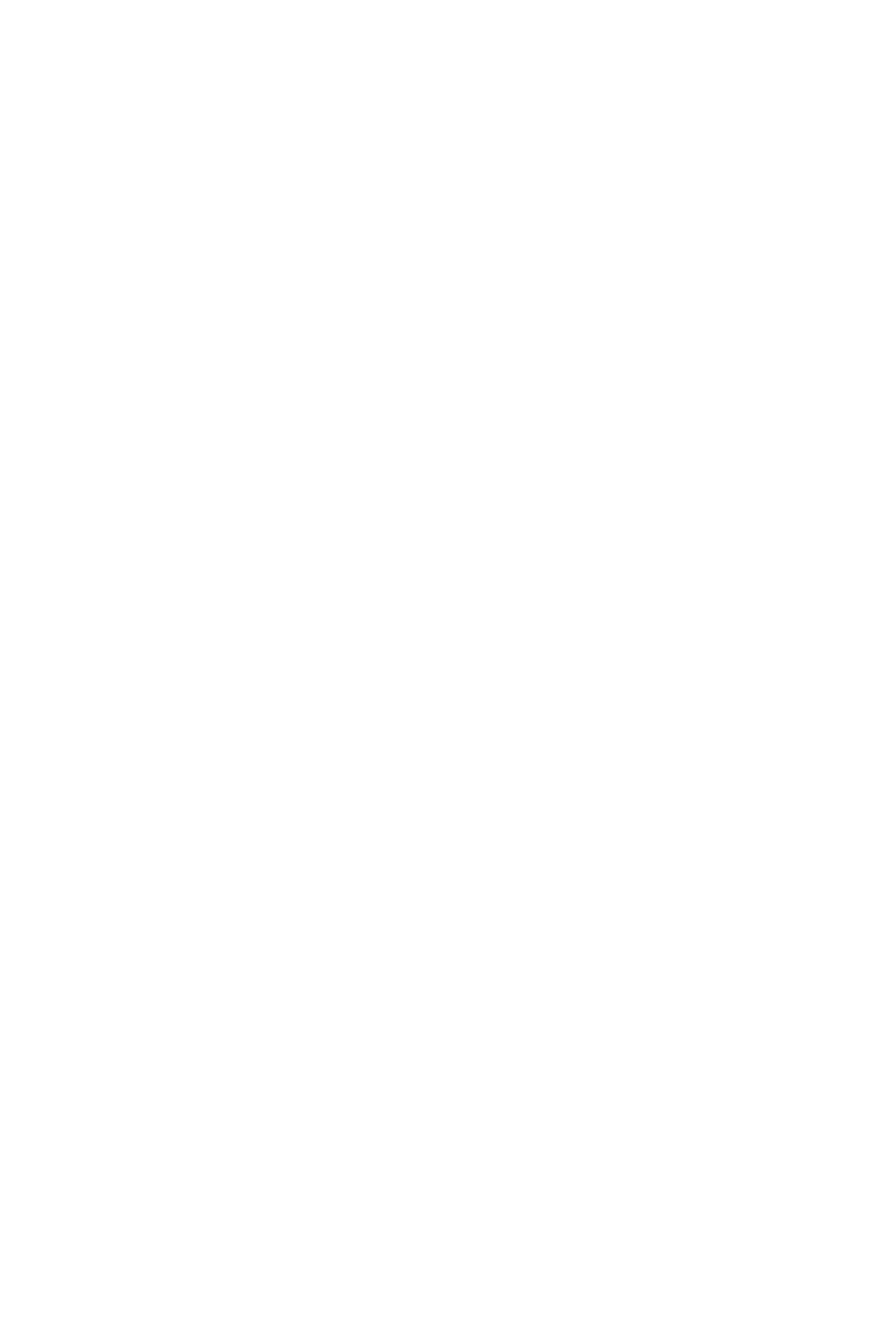
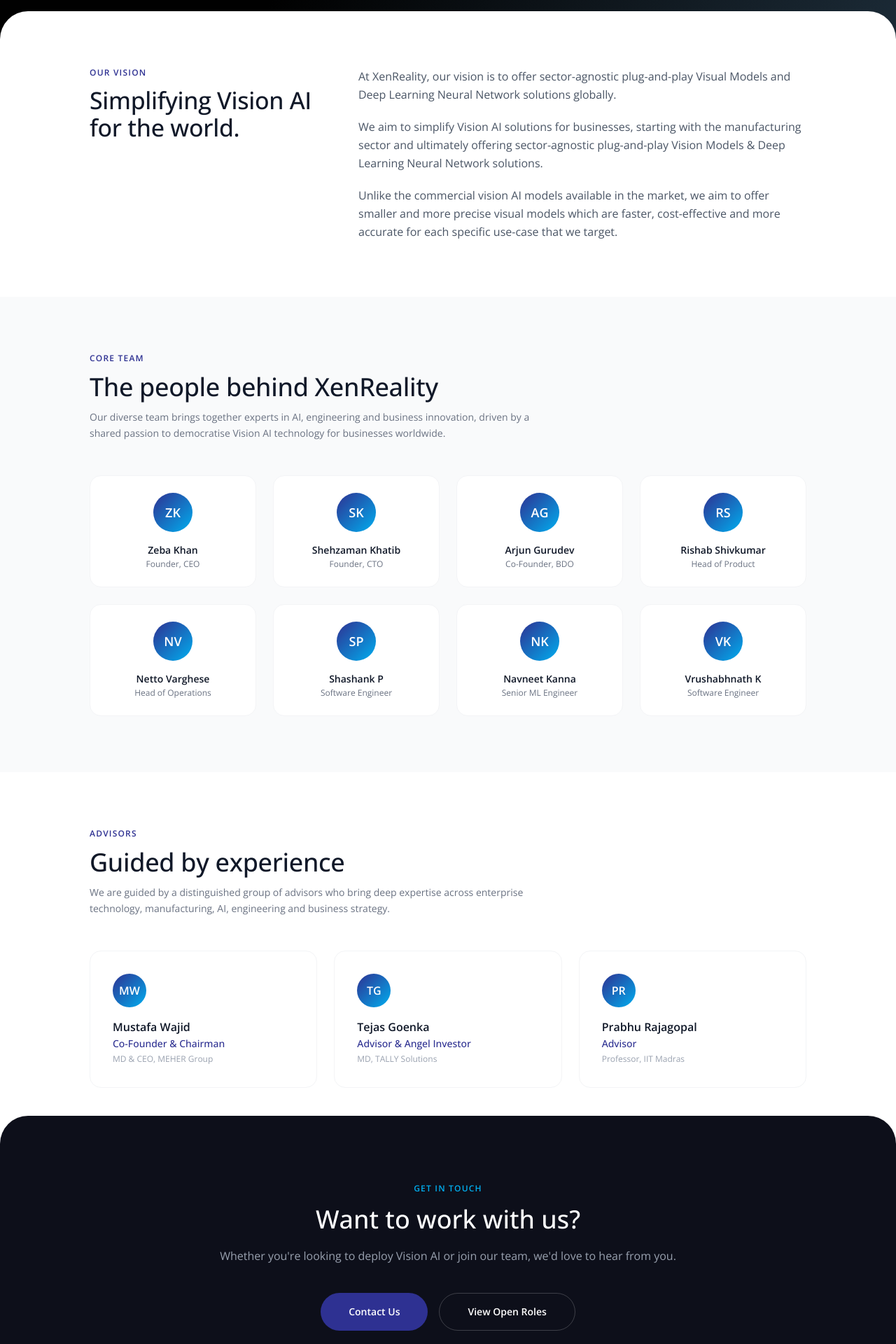
Before and after one commit to HarshithaRao524/XenReality-Website, a Next.js app: page /about in a window 1280 px wide. Before the commit this address had no page. Shown: the part 800-2720 px from the top of the page at 70% size. Before the commit the page ends 800 px from the top, so only its background shows below. Built offline with nearby package versions, Linux system fonts and the light colour scheme.

Commit message:
Add About Us page: vision, core team, advisors sections

```diff
--- /dev/null
+++ b/app/about/page.tsx
@@ -0,0 +1,217 @@
+import Navbar from "@/components/ui/Navbar";
+import Footer from "@/components/sections/Footer";
+import Link from "next/link";
+import type { Metadata } from "next";
+
+export const metadata: Metadata = {
+  title: "About Us",
+  description: "Learn about XenReality's mission to simplify Vision AI for businesses worldwide.",
+};
+
+const TEAM = [
+  { name: "Zeba Khan",          title: "Founder, CEO"         },
+  { name: "Shehzaman Khatib",   title: "Founder, CTO"         },
+  { name: "Arjun Gurudev",      title: "Co-Founder, BDO"      },
+  { name: "Rishab Shivkumar",   title: "Head of Product"      },
+  { name: "Netto Varghese",     title: "Head of Operations"   },
+  { name: "Shashank P",         title: "Software Engineer"    },
+  { name: "Navneet Kanna",      title: "Senior ML Engineer"   },
+  { name: "Vrushabhnath K",     title: "Software Engineer"    },
+];
+
+const ADVISORS = [
+  {
+    name:    "Mustafa Wajid",
+    title:   "Co-Founder & Chairman",
+    company: "MD & CEO, MEHER Group",
+  },
+  {
+    name:    "Tejas Goenka",
+    title:   "Advisor & Angel Investor",
+    company: "MD, TALLY Solutions",
+  },
+  {
+    name:    "Prabhu Rajagopal",
+    title:   "Advisor",
+    company: "Professor, IIT Madras",
+  },
+];
+
+function initials(name: string) {
+  return name.split(" ").map((n) => n[0]).join("").slice(0, 2).toUpperCase();
+}
+
+export default function AboutPage() {
+  return (
+    <>
+      <Navbar />
+      <main>
+
+        {/* ── Hero ── */}
+        <section
+          className="flex items-center -mt-16"
+          style={{
+            background: "linear-gradient(120deg, #010101 49%, #1b2a36 100%)",
+            minHeight: "calc(100vh + 120px)",
+          }}
+        >
+          <div className="max-w-7xl mx-auto w-full px-8 lg:px-16 pt-52 pb-24">
+            <p className="text-xs font-semibold text-white uppercase tracking-[0.18em] mb-6">
+              Company
+            </p>
+            <h1
+              className="text-[36px] lg:text-[48px] xl:text-[56px] font-medium text-white mb-4"
+              style={{ letterSpacing: "-0.02rem", lineHeight: "104%" }}
+            >
+              About XenReality.
+            </h1>
+            <p
+              className="font-normal max-w-xl text-[16px] md:text-[18px]"
+              style={{ color: "#ccc", letterSpacing: "-0.08px", lineHeight: "150%", marginTop: "16px" }}
+            >
+              We strive to simplify Vision AI, making it universally accessible and transformative across industries.
+            </p>
+          </div>
+        </section>
+
+        {/* ── Vision ── */}
+        <section className="rounded-t-[2.5rem] relative z-10 -mt-10 bg-white py-20 px-6">
+          <div className="max-w-5xl mx-auto grid md:grid-cols-[1fr_2fr] gap-16 items-start">
+            <div>
+              <p className="text-xs font-semibold text-[#2E3192] uppercase tracking-widest mb-3">
+                Our Vision
+              </p>
+              <h2
+                className="text-[28px] md:text-[34px] font-medium text-gray-900"
+                style={{ letterSpacing: "-0.02rem", lineHeight: "115%" }}
+              >
+                Simplifying Vision AI for the world.
+              </h2>
+            </div>
+            <div className="flex flex-col gap-5 text-gray-600 text-base leading-relaxed">
+              <p>
+                At XenReality, our vision is to offer sector-agnostic plug-and-play Visual Models and Deep Learning Neural Network solutions globally.
+              </p>
+              <p>
+                We aim to simplify Vision AI solutions for businesses, starting with the manufacturing sector and ultimately offering sector-agnostic plug-and-play Vision Models &amp; Deep Learning Neural Network solutions.
+              </p>
+              <p>
+                Unlike the commercial vision AI models available in the market, we aim to offer smaller and more precise visual models which are faster, cost-effective and more accurate for each specific use-case that we target.
+              </p>
+            </div>
+          </div>
+        </section>
+
+        {/* ── Core Team ── */}
+        <section className="bg-gray-50 py-20 px-6">
+          <div className="max-w-5xl mx-auto">
+            <div className="mb-12">
+              <p className="text-xs font-semibold text-[#2E3192] uppercase tracking-widest mb-3">
+                Core Team
+              </p>
+              <h2
+                className="text-[28px] md:text-[36px] font-medium text-gray-900 mb-3"
+                style={{ letterSpacing: "-0.02rem", lineHeight: "115%" }}
+              >
+                The people behind XenReality
+              </h2>
+              <p className="text-sm text-gray-500 max-w-2xl leading-relaxed">
+                Our diverse team brings together experts in AI, engineering and business innovation, driven by a shared passion to democratise Vision AI technology for businesses worldwide.
+              </p>
+            </div>
+            <div className="grid grid-cols-2 sm:grid-cols-3 lg:grid-cols-4 gap-6">
+              {TEAM.map((member) => (
+                <div
+                  key={member.name}
+                  className="bg-white rounded-2xl p-6 border border-gray-100 flex flex-col items-center text-center gap-4"
+                >
+                  <div
+                    className="w-14 h-14 rounded-full flex items-center justify-center text-white font-semibold text-lg shrink-0"
+                    style={{ background: "linear-gradient(135deg, #2E3192, #00AEEF)" }}
+                  >
+                    {initials(member.name)}
+                  </div>
+                  <div>
+                    <p className="text-sm font-semibold text-gray-900">{member.name}</p>
+                    <p className="text-xs text-gray-500 mt-0.5">{member.title}</p>
+                  </div>
+                </div>
+              ))}
+            </div>
+          </div>
+        </section>
+
+        {/* ── Advisors ── */}
+        <section className="bg-white py-20 px-6">
+          <div className="max-w-5xl mx-auto">
+            <div className="mb-12">
+              <p className="text-xs font-semibold text-[#2E3192] uppercase tracking-widest mb-3">
+                Advisors
+              </p>
+              <h2
+                className="text-[28px] md:text-[36px] font-medium text-gray-900 mb-3"
+                style={{ letterSpacing: "-0.02rem", lineHeight: "115%" }}
+              >
+                Guided by experience
+              </h2>
+              <p className="text-sm text-gray-500 max-w-2xl leading-relaxed">
+                We are guided by a distinguished group of advisors who bring deep expertise across enterprise technology, manufacturing, AI, engineering and business strategy.
+              </p>
+            </div>
+            <div className="grid grid-cols-1 sm:grid-cols-3 gap-6">
+              {ADVISORS.map((advisor) => (
+                <div
+                  key={advisor.name}
+                  className="rounded-2xl border border-gray-100 p-8 flex flex-col gap-4"
+                >
+                  <div
+                    className="w-12 h-12 rounded-full flex items-center justify-center text-white font-semibold shrink-0"
+                    style={{ background: "linear-gradient(135deg, #2E3192, #00AEEF)" }}
+                  >
+                    {initials(advisor.name)}
+                  </div>
+                  <div>
+                    <p className="text-base font-semibold text-gray-900">{advisor.name}</p>
+                    <p className="text-sm text-[#2E3192] font-medium mt-0.5">{advisor.title}</p>
+                    <p className="text-xs text-gray-400 mt-1">{advisor.company}</p>
+                  </div>
+                </div>
+              ))}
+            </div>
+          </div>
+        </section>
+
+        {/* ── Bottom CTA ── */}
+        <section className="rounded-t-[2.5rem] relative z-10 -mt-10 bg-[#0d0f1a] py-24 px-6 text-center">
+          <div className="max-w-2xl mx-auto">
+            <p className="text-xs font-semibold text-[#00AEEF] uppercase tracking-widest mb-4">
+              Get in touch
+            </p>
+            <h2 className="text-[36px] font-medium text-white leading-[1.1] mb-5">
+              Want to work with us?
+            </h2>
+            <p className="text-gray-400 text-base leading-relaxed mb-10">
+              Whether you&apos;re looking to deploy Vision AI or join our team, we&apos;d love to hear from you.
+            </p>
+            <div className="flex flex-col sm:flex-row gap-4 justify-center">
+              <Link
+                href="/contact"
+                className="inline-flex items-center justify-center bg-[#2E3192] hover:bg-[#252880] text-white font-semibold text-sm px-10 py-4 rounded-full transition-colors"
+              >
+                Contact Us
+              </Link>
+              <Link
+                href="/careers"
+                className="inline-flex items-center justify-center border border-white/20 hover:border-white/40 text-white font-semibold text-sm px-10 py-4 rounded-full transition-colors"
+              >
+                View Open Roles
+              </Link>
+            </div>
+          </div>
+        </section>
+
+      </main>
+      <Footer />
+    </>
+  );
+}
```
